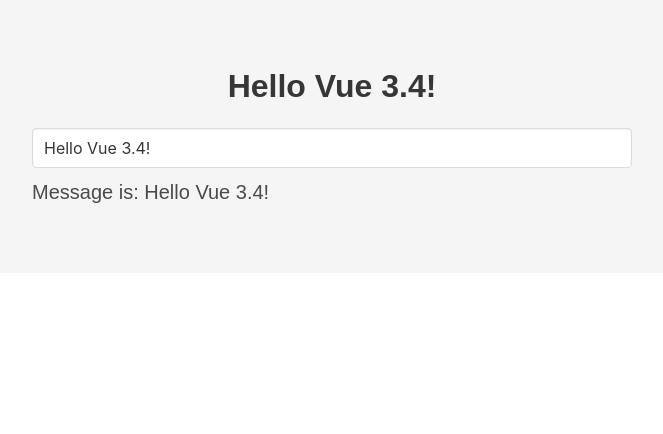
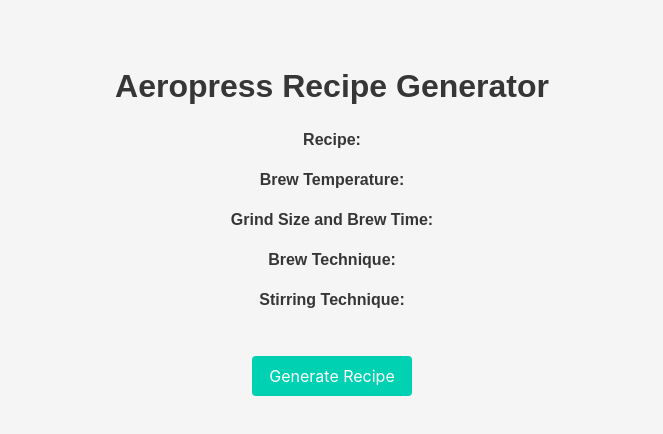
Before and after one commit to TPei/aeropress_recipes, a plain HTML site: page index.html in a window 1280 px wide. Shown: the whole page, without its empty margins (308-971 px from the left). Drawn offline with nearby package versions, Linux system fonts and the light colour scheme.

Commit message:
simple version of recipe generation

```diff
--- /dev/null
+++ b/database.js
@@ -0,0 +1,19 @@
+const database = {
+  brewTemperature: [
+    "80 degrees", "81 degrees", "84 degrees", "85 degrees", "90 degrees", "95 degrees", "100 degrees"
+  ],
+  coffeeToWater: [
+    "15g coffee : 200g water", "18g coffee : 250g water", "20g coffee : 300g water",
+    "17g coffee : 220g water", "35g coffee : 150g water", "30g coffee : 220g water"
+  ],
+  grindSizeAndBrewTime: [
+    "Coarse grind, 3 minutes", "Medium grind, 2.5 minutes", "Fine grind, 2 minutes",
+    "Coarse grind, 2:30 minutes", "Medium grind, 1:18 minutes", "Fine grind, 1:45 minutes"
+  ],
+  brewTechnique: [
+    "Standard", "Inverted", "Pre-Infusion", "Bloom", "Continuous pour", "Bypass brewing"
+  ],
+  stirringTechnique: [
+    "No stir", "Stir once", "Stir twice", "Stir continuously", "Swirl contents", "Vigorously stir"
+  ]
+};
--- a/index.html
+++ b/index.html
@@ -3,9 +3,10 @@
 <head>
   <meta charset="UTF-8">
   <meta name="viewport" content="width=device-width, initial-scale=1.0">
-  <title>Vue 3.4 Simple Page with Bulma</title>
+  <title>Aeropress Recipe Generator</title>
   <script src="https://unpkg.com/vue@3.4.0/dist/vue.global.js"></script>
   <link rel="stylesheet" href="https://cdn.jsdelivr.net/npm/bulma@0.9.3/css/bulma.min.css">
+  <script src="database.js"></script>
   <style>
     body {
       font-family: Arial, sans-serif;
@@ -21,19 +22,29 @@
       text-align: center;
       margin-bottom: 20px;
     }
+    .content {
+      text-align: center;
+    }
+    .button {
+      margin-top: 20px;
+    }
   </style>
 </head>
 <body>
   <section class="section">
     <div class="container" id="app">
-      <h1 class="title">{{ message }}</h1>
-      <div class="field">
-        <div class="control">
-          <input class="input" v-model="message" placeholder="Edit me">
-        </div>
+      <h1 class="title">Aeropress Recipe Generator</h1>
+      <div class="content">
+        <p><strong>Recipe:</strong> {{ recipe }}</p>
+        <p><strong>Brew Temperature:</strong> {{ brewTemperature }}</p>
+        <p><strong>Grind Size and Brew Time:</strong> {{ grindSizeAndBrewTime }}</p>
+        <p><strong>Brew Technique:</strong> {{ brewTechnique }}</p>
+        <p><strong>Stirring Technique:</strong> {{ stirringTechnique }}</p>
       </div>
-      <div class="content">
-        <p class="subtitle">Message is: {{ message }}</p>
+      <div class="field is-grouped is-grouped-centered">
+        <p class="control">
+          <button class="button is-primary" @click="generateRecipe">Generate Recipe</button>
+        </p>
       </div>
     </div>
   </section>
@@ -44,8 +55,25 @@
     createApp({
       data() {
         return {
-          message: 'Hello Vue 3.4!'
+          database: database,
+          recipe: '',
+          brewTemperature: '',
+          grindSizeAndBrewTime: '',
+          brewTechnique: '',
+          stirringTechnique: ''
         };
+      },
+      methods: {
+        getRandomElement(array) {
+          return array[Math.floor(Math.random() * array.length)];
+        },
+        generateRecipe() {
+          this.recipe = this.getRandomElement(this.database.coffeeToWater);
+          this.brewTemperature = this.getRandomElement(this.database.brewTemperature);
+          this.grindSizeAndBrewTime = this.getRandomElement(this.database.grindSizeAndBrewTime);
+          this.brewTechnique = this.getRandomElement(this.database.brewTechnique);
+          this.stirringTechnique = this.getRandomElement(this.database.stirringTechnique);
+        }
       }
     }).mount('#app');
   </script>
```
